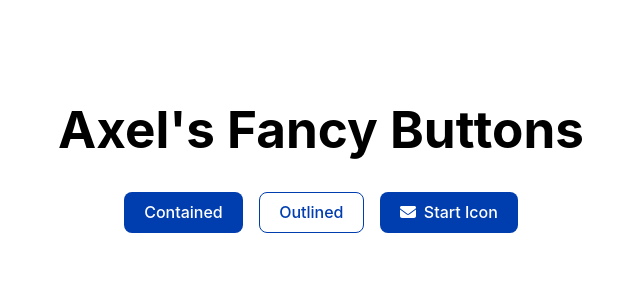
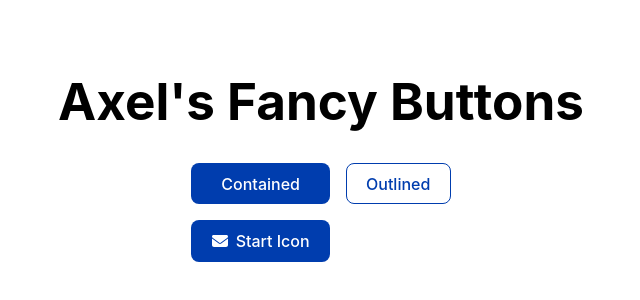
Before and after one commit to axelfriberg/react-buttons, a React (Vite) app: page / in a window 1280 px wide. Shown: the part 250-550 px from the top of the page, without its empty margins (319-959 px from the left). Built offline with nearby package versions, Linux system fonts and the light colour scheme.

Commit message:
Use css grid for button container

```diff
--- a/src/App.css
+++ b/src/App.css
@@ -6,7 +6,8 @@
 }
 
 .button-container {
-  display: flex;
+  display: grid;
   gap: 16px;
+  grid-template-columns: max-content max-content;
   justify-content: center;
 }
```
